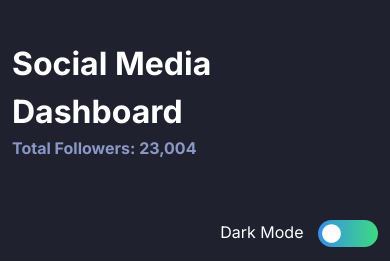
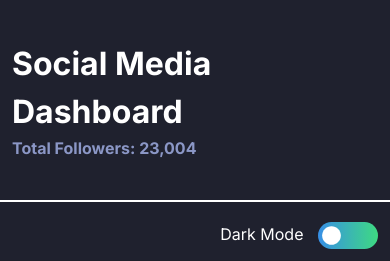
Before and after one commit to HusseinElbendary/SocialMediaDashboard, a plain HTML site: page index.html in a window 390 px wide. Shown: the top 261 px of the page. Drawn offline with nearby package versions, Linux system fonts and the light colour scheme.

Commit message:
Add files via upload

```diff
--- a/style.css
+++ b/style.css
@@ -191,7 +191,7 @@ body{
 	justify-content: flex-end;
 }
 }
-@media (max-width: 700px){
+@media (max-width: 768px){
 	.dashboard{
 	grid-gap: 25px;
 	grid-template-columns: 1fr 1fr;
@@ -204,5 +204,7 @@ body{
 	margin-right: 5px;
 	margin-left: 5px;
 }
-
+.Title{
+	border-bottom: 2px solid white;
 }
+}
```
